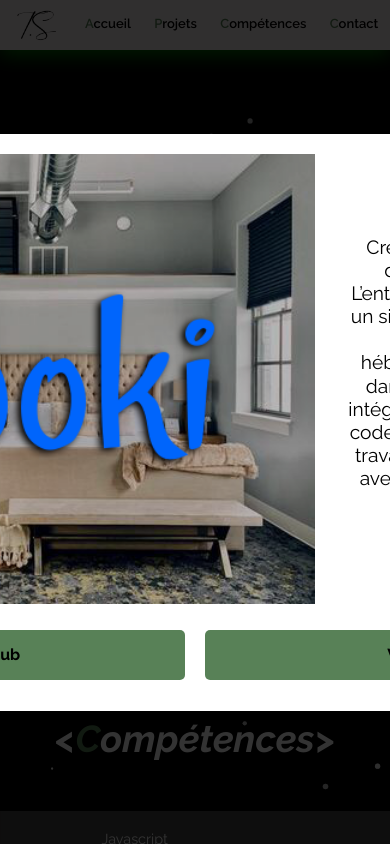
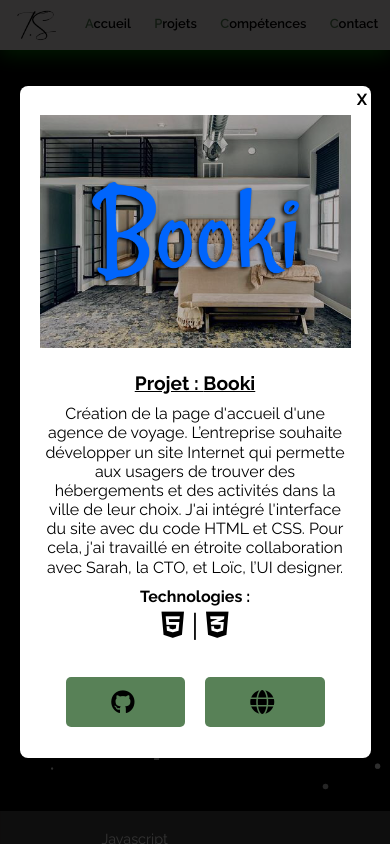
Before and after one commit to Tanguy1213/portfolio-tanguy, a React (Create React App) app: page / in a window 390 px wide. Both pictures are taken after a click on the element 195 px from the left and 1894 px from the top of the page. Shown: the part 1472-2316 px from the top of the page. Built offline with nearby package versions, Linux system fonts and the light colour scheme.

Commit message:
setting up responsive for modals

```diff
--- a/src/components/CompBar/CompBar.jsx
+++ b/src/components/CompBar/CompBar.jsx
@@ -60,16 +60,16 @@ const CompBar = ({ titre, pourcentage, icone }) => {
     };
   }, []);
 
-  //délais pour l'affichage des barres de compétences pour éviter un micro affichage et le déclenchement du remplissage non voulu
+  //délais pour l'affichage des barres de compétences pour éviter un micro affichage
   useEffect(() => {
     const competencesContainer = document.querySelector(".competence-section");
 
-    // Utilisez setTimeout pour ajouter la classe "visible" après 2,5 secondes (2500 millisecondes)
+    // setTimeout pour ajouter la classe "visible" après 2000 millisecondes
     setTimeout(() => {
       if (competencesContainer) {
         competencesContainer.classList.add("visible");
       }
-    }, 200); // 1 secondes de délais
+    }, 200);
   }, []);
 
   return (
@@ -97,6 +97,7 @@ const CompBar = ({ titre, pourcentage, icone }) => {
 CompBar.propTypes = {
   titre: PropTypes.string.isRequired,
   pourcentage: PropTypes.number.isRequired,
+  icone: PropTypes.any.isRequired
 };
 
 export default CompBar;
--- a/src/components/Slider/CustomModal.jsx
+++ b/src/components/Slider/CustomModal.jsx
@@ -1,6 +1,7 @@
 import React, { useEffect, useState } from "react";
 import Modal from "react-modal";
 import "./CustomModal.scss";
+import PropTypes from "prop-types";
 
 // Définissez le style de la modale
 const modalStyle = {
@@ -30,8 +31,10 @@ function CustomModal({ isOpen, closeModal, cardData }) {
   useEffect(() => {
     if (isOpen) {
       setModalClass("modal modal-open");
+      document.body.style.overflow = "hidden";
     } else {
       setModalClass("modal");
+      document.body.style.overflow = "auto";
     }
   }, [isOpen]);
 
@@ -56,9 +59,7 @@ function CustomModal({ isOpen, closeModal, cardData }) {
                   {cardData.technologies.map((technologie, index) => (
                     <span key={index}>
                       {technologiesIcons[technologie] ? (
-                      <>
                         <i className={technologiesIcons[technologie]} />
-                      </>
                       ) : (
                         technologie
                       )}
@@ -76,15 +77,18 @@ function CustomModal({ isOpen, closeModal, cardData }) {
   href={cardData.githubLink}
   target="_blank"
   rel="noopener noreferrer"
-              className={`buttonStyle ${
-                !cardData.githubLink ? "disabled" : ""
-              }`}
+  className={`buttonStyle ${!cardData.githubLink ? "disabled" : ""}`}
   disabled={!cardData.githubLink}
 >
-              {cardData.githubLink
-                ? "Voir sur GitHub"
-                : "Pas de lien GitHub disponible"}
+  {window.innerWidth <= 425 ? (
+    <span>
+      <i className="fab fa-github" />
+    </span>
+  ) : (
+    <span>Voir sur GitHub</span>
+  )}
 </a>
+
 <a
   href={cardData.siteLink}
   target="_blank"
@@ -92,9 +96,13 @@ function CustomModal({ isOpen, closeModal, cardData }) {
   className={`buttonStyle ${!cardData.siteLink ? "disabled" : ""}`}
   disabled={!cardData.siteLink}
 >
-              {cardData.siteLink
-                ? "Voir le site"
-                : "Pas de lien vers le site disponible"}
+  {window.innerWidth <= 425 ? (
+    <span>
+      <i className="fas fa-globe" />
+    </span>
+  ) : (
+    <span>Voir le site</span>
+  )}
 </a>
           </div>
           <button onClick={closeModal}>X</button>
@@ -104,4 +112,10 @@ function CustomModal({ isOpen, closeModal, cardData }) {
   );
 }
 
+CustomModal.propTypes = {
+  isOpen: PropTypes.bool.isRequired,
+  closeModal: PropTypes.any.isRequired,
+  cardData: PropTypes.object.isRequired,
+};
+
 export default CustomModal;
--- a/src/components/Slider/CustomModal.scss
+++ b/src/components/Slider/CustomModal.scss
@@ -3,6 +3,11 @@
   transform: scale(0.8);
   transition: opacity 0.3s ease, transform 0.3s ease;
   outline: none;
+  @media (max-width: 1024px) {
+    width: 90%;  // ajustez la largeur comme nécessaire
+    max-width: 100%;
+    margin: 0 auto;
+  }
 }
 .modal-open {
   opacity: 1;
@@ -21,12 +26,27 @@
   flex-direction: column;
   align-items: center;
   justify-content: space-between;
+  @media (max-width: 1024px) {
+      // ajustez la largeur comme nécessaire
+    max-width: 100%;
+  }
   .content-wrapper {
     display: flex;
     flex-direction: row;
     width: 100%;
+    @media (max-width: 1024px) {
+     flex-direction: column;
+    }
     img {
       height: 450px;
+      @media (max-width: 1024px) {
+        height: 350px;
+        object-fit: scale-down;
+       }
+       @media (max-width: 425px) {
+        height: 250px;
+        object-fit:scale-down;
+       }
     }
   }
   .text-wrapper {
@@ -36,6 +56,14 @@
     text-align: center;
     justify-content: space-between;
     font-size: larger;
+    @media (max-width: 1024px) {
+        gap: 10px;
+        padding: 2rem 1rem 0.5rem 1rem;
+     }
+     @media (max-width: 425px) {
+      font-size:medium;
+      padding: 1rem 0rem 0.5rem 0rem;
+     }
     h3{
         font-size: larger;
         text-decoration: underline;
@@ -91,6 +119,19 @@
     align-items: center;
     font-size: 16px;
     font-weight: bold;
+    text-align: center;
+    @media (max-width: 425px) {
+      i {
+        font-size: 24px;
+        margin-right: 5px;
+      }
+
+      span {
+        display: flex;
+        align-items: center;
+        justify-content: center;
+      }
+    }
   }
 }
 .disabled{
--- a/src/components/Slider/SliderContainer.jsx
+++ b/src/components/Slider/SliderContainer.jsx
@@ -3,15 +3,17 @@ import Slider from "react-slick";
 import "./SliderContainer.scss";
 import { cardList } from "./projetsData.js";
 import CustomModal from "./CustomModal";
+import PropTypes from "prop-types";
 
 const NextArrow = ({ onClick }) => {
   return (
-    <div className="arrow next" onClick={onClick}></div>
+    <div className="arrow next" onClick={onClick} onKeyDown={null}></div>
   );
 };
+
 const PrevArrow = ({ onClick }) => {
   return (
-    <div className="arrow prev" onClick={onClick}></div>
+    <div className="arrow prev" onClick={onClick} onKeyDown={null}></div>
   );
 };
 
@@ -43,7 +45,7 @@ function SliderContainer() {
     ></div>
   ));
 
-  const openModal = (card) => {
+  const openModal = () => {
     setIsOpen(true);
   };
 
@@ -61,11 +63,12 @@ function SliderContainer() {
             key={index}
             onClick={() => {
               if (index === cardIdx) {
-                openModal(card); // Ouvre la modale uniquement si la slide est active
+                openModal(); // Ouvre la modale uniquement si la slide est active
               }
             }}
+            onKeyDown={null}
           >
-              <img src={card.src} alt={card.alt} />
+            <img src={card.src} alt={card.alt} />
           </div>
         ))}
       </Slider>
@@ -75,4 +78,12 @@ function SliderContainer() {
   );
 }
 
+NextArrow.propTypes = {
+  onClick: PropTypes.any,
+};
+
+PrevArrow.propTypes = {
+  onClick: PropTypes.any,
+};
+
 export default SliderContainer;
```
Also changed, not shown: src/components/BtnDownload/BtnDownload.jsx (+6 -4 lines). Lines whose indentation alone changed are shown as unchanged.
